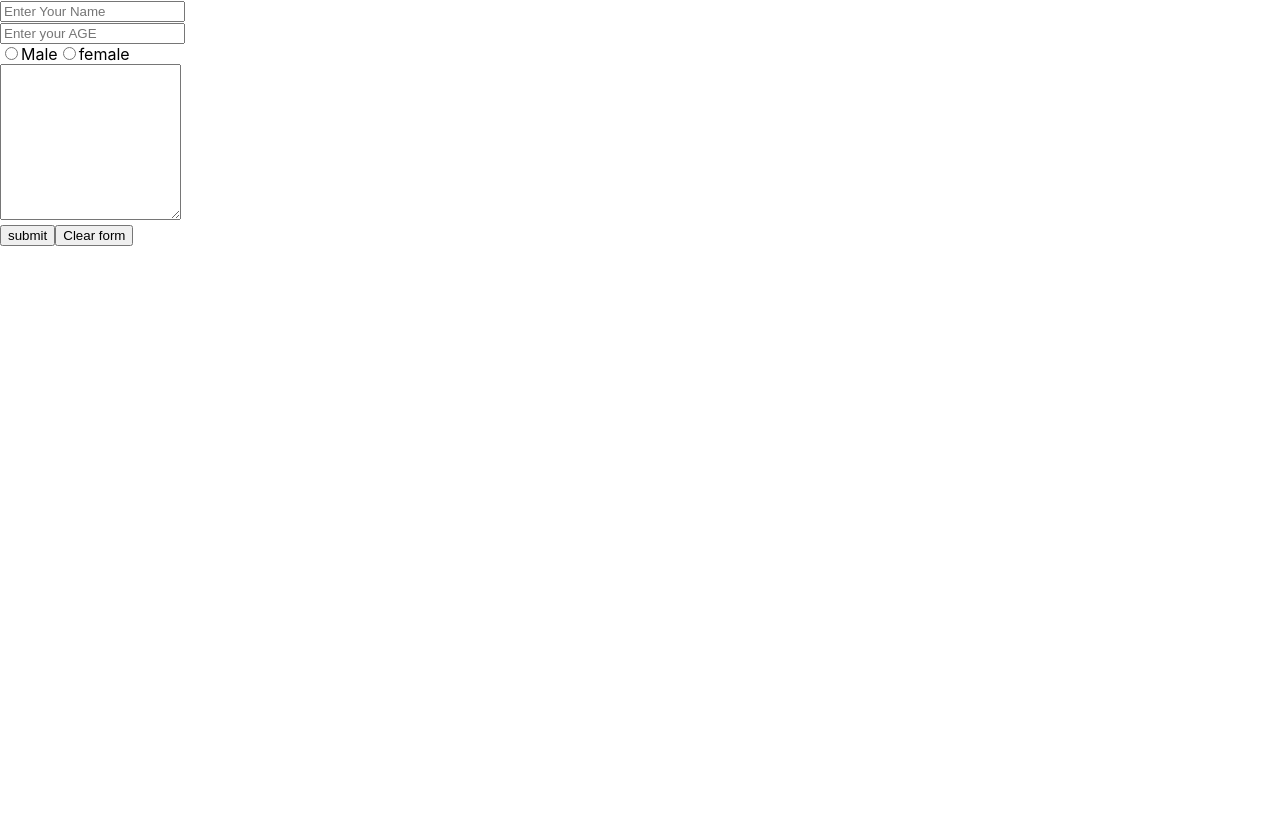
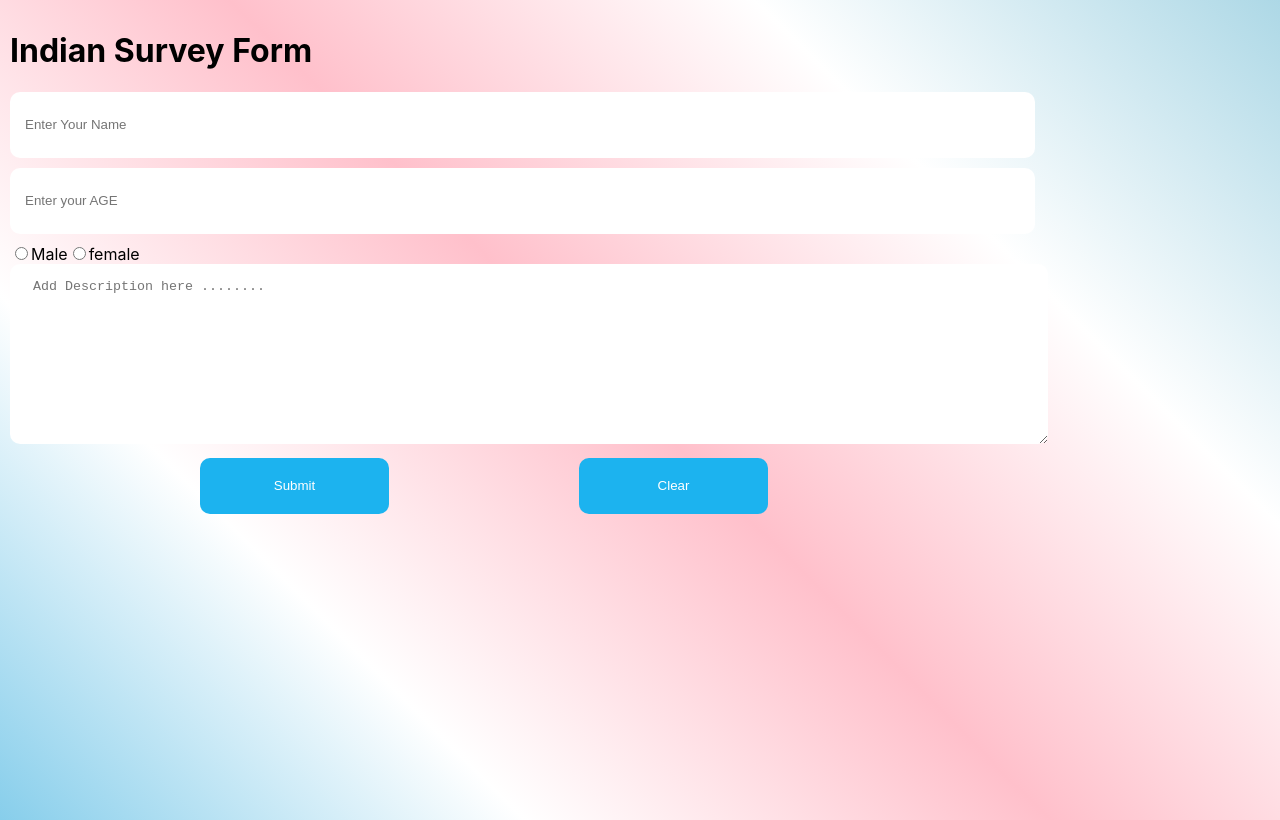
Before and after one commit to Govind-7/flaskproject, a React (Create React App) app: page / in a window 1280 px wide. Built offline with nearby package versions, Linux system fonts and the light colour scheme.

Commit message:
pagination and css styling added

```diff
--- a/src/components/ExistngData/index.css
+++ b/src/components/ExistngData/index.css
@@ -0,0 +1,24 @@
+.data-bg{
+
+        background-image: linear-gradient(45deg,skyblue,white, pink,white,lightblue);
+        height: 100vh;
+        padding: 10px;
+
+
+}
+.user-card{
+    box-shadow: 0 0 10px grey;
+
+    border-style: solid;
+    border-width: 0px;
+    border-radius: 10px;
+    margin-bottom: 10px;
+    padding: 10px;
+}
+.next-but{
+    background-color: transparent;
+    padding: 6px;
+    border-radius: 5px;
+    border-width: 1px;
+    margin-right: 8px;
+}
--- a/src/components/ExistngData/index.js
+++ b/src/components/ExistngData/index.js
@@ -1,25 +1,38 @@
 import { useEffect,useState } from "react"
 
-
+import './index.css'
 
 const ExistngData=()=>{
     const [data,setData]=useState([])
+    const [oset,setOset]=useState(0)
 
     const gettingData=async()=>{
-        const url='http://localhost:5000/pro'
+        const url=`http://localhost:5000/pro?offset=${oset}`
+        console.log(url)
         const response=await fetch(url)
         const dat=await response.json()
         // console.log(dat)
         setData(dat.dt)
+        // console.log(dat)
     }
     useEffect(()=>{
         gettingData()
-    },[])
+    },[oset])
+
+    const increment=()=>{
+        setOset(prev=>prev+2)
+    }
+    const decrement=()=>{
+        if (oset>0){
+            setOset(prev=>prev-2)
+        }
+    }
+    console.log(oset)
     return(
-        <div>
-            <p>existing data</p>
+        <div className="data-bg">
+            <h1>Enrolled User Data</h1>
             {
-                data.map(item=><div>
+                data.map(item=><div className="user-card">
                     <p><b>Name :</b>{item[0]}</p>
                     <p> <b>Age :</b>  {item[1]}</p>
                     <p> <b>Gender :</b> {item[2]}</p>
@@ -27,6 +40,9 @@ const ExistngData=()=>{
                     </div>)
 
             }
+            {data.length<1 && <p>Data Not availble go back</p>}
+        <button className="next-but" onClick={decrement}>Back</button>
+        <button className="next-but" onClick={increment}>Next</button>
         </div>
     )
 
--- a/src/components/Pageone/index.css
+++ b/src/components/Pageone/index.css
@@ -0,0 +1,61 @@
+.page1-bg{
+    background-image: linear-gradient(45deg,skyblue,white, pink,white,lightblue);
+    height: 100vh;
+    padding: 10px;
+
+}
+.user-input{
+    width: 80%;
+    height: 8%;
+    margin-bottom: 10px;
+    border-radius: 10px;
+    border-style: none;
+    padding-left: 15px;
+
+}
+textarea{
+    width: 80%;
+    border-style: none;
+    border-radius: 10px;
+    padding: 15px;
+    margin-bottom: 10px;
+}
+
+
+
+@media (orientation:landscape){
+    .sub-but{
+        height: 7%;
+        width: 15%;
+        margin-left: 10px;
+        background-color:rgb(28, 179, 239);
+        color: white;
+        border-style: none;
+        border-radius: 10px;
+        margin-left: 190px;
+    }
+
+
+}
+
+@media (orientation:portrait){
+    .sub-but{
+        height: 4%;
+        width: 20%;
+        margin-left: 10px;
+        background-color:rgb(28, 179, 239);
+        color: white;
+        border-style: none;
+        border-radius: 10px;
+        margin-left: 50px;
+
+    }
+
+}
+.sub-but:hover{
+    color: red;
+}
+
+.err-msg{
+    color: red;
+}
--- a/src/components/Pageone/index.js
+++ b/src/components/Pageone/index.js
@@ -1,4 +1,5 @@
 import {useState} from 'react'
+import './index.css'
 
 const Pageone=()=>
 {
@@ -73,21 +74,23 @@ const Pageone=()=>
 return (
 
 
-    <form onSubmit={submitFunc}>
-        <input value={name} onChange={(e)=>{setName(e.target.value)}} required type="text" placeholder="Enter Your Name"/>
+    <form className='page1-bg' onSubmit={submitFunc}>
+        <h1>Indian Survey Form</h1>
+        <input className='user-input' value={name} onChange={(e)=>{setName(e.target.value)}} required type="text" placeholder="Enter Your Name"/>
         <br/>
-        <input value={age} onChange={(e)=>{ageFunction(e.target.value)}}  required type="number" placeholder="Enter your AGE"/>
+        <input className='user-input' value={age} onChange={(e)=>{ageFunction(e.target.value)}}  required type="number" placeholder="Enter your AGE"/>
         <br/>
-        {er&&<p>{er}</p>}
+        {er&&<p className='err-msg'>{er}</p>}
         <input required value='male' onChange={(e)=>{setGender(e.target.value)}} id='male' name="group"  type="radio" />
         <label for='male'>Male</label>
         <input required value='female' onChange={(e)=>{setGender(e.target.value)}} type="radio" name="group"  id="female" />
         <label for='female'>female</label>
         <br/>
-        <textarea value={text} onChange={(e)=>{setText(e.target.value)}} required cols={20} rows={10}/>
+        <textarea placeholder=' Add Description here ........' value={text} onChange={(e)=>{setText(e.target.value)}} required cols={20} rows={10}/>
         <br/>
-        <button type="submit"> submit</button>
-       <button onClick={clearFun}>Clear form</button>
+
+        <button className='sub-but' type="submit">Submit</button>
+       <button className='sub-but' onClick={clearFun}>Clear</button>
 
     </form>
 
```
Also changed, not shown: 1 other file (tests, documents, lock files or other folders).
